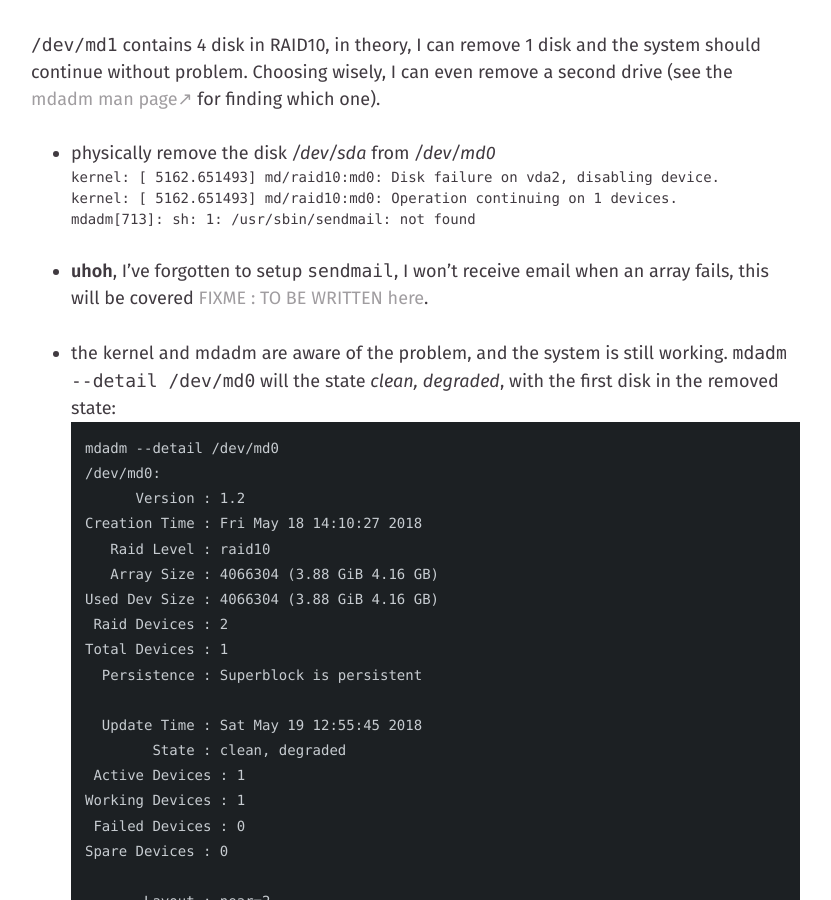
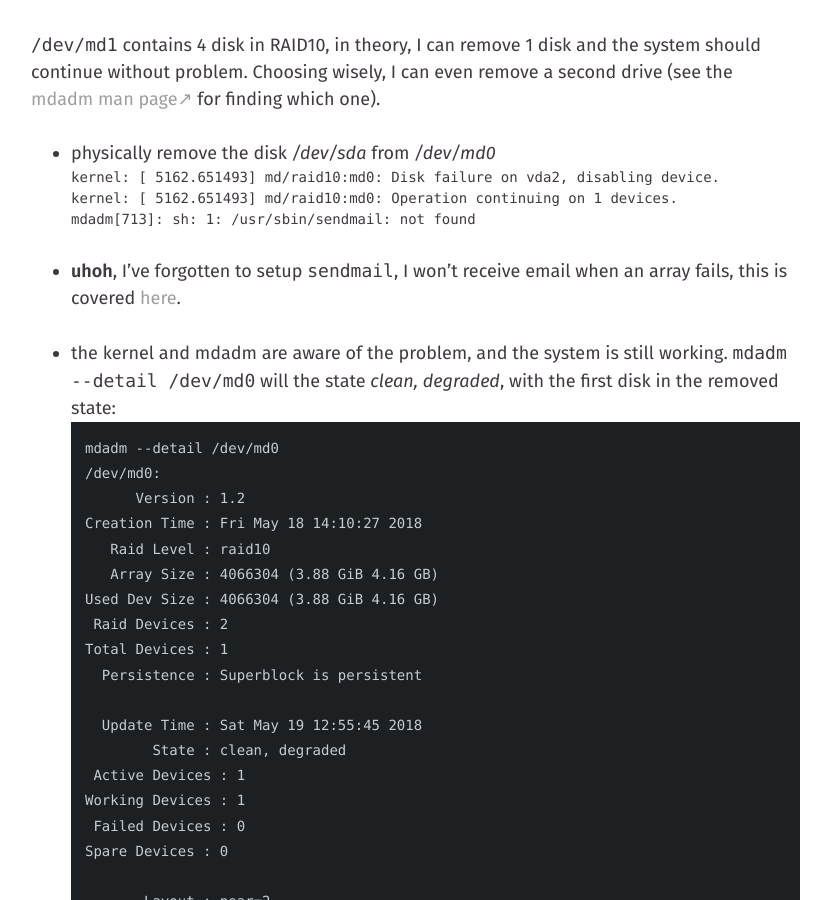
Before and after one commit to RandomReaper/cli, a Jekyll site: the page built from site/_posts/2018-05-22-server-18.04-playing-with-raid.md, in a window 1280 px wide and 900 px high, scrolled down 3832 px. Shown: the whole window, without its empty margins (41-872 px from the left). Built offline with Jekyll 4.4.1, drawn with Linux system fonts in a browser that asks for light colours.

Commit message:
sendmail post

````diff
--- a/site/_posts/2018-05-22-server-18.04-playing-with-raid.md
+++ b/site/_posts/2018-05-22-server-18.04-playing-with-raid.md
@@ -137,7 +137,7 @@ kernel: [ 5162.651493] md/raid10:md0: Operation continuing on 1 devices.
 mdadm[713]: sh: 1: /usr/sbin/sendmail: not found
 ```
 - **uhoh**, I've forgotten to setup `sendmail`, I won't receive email when an array
-fails, this will be covered [FIXME : TO BE WRITTEN here](18.04-server-sendmail.html).
+fails, this is covered [here](18.04-server-sendmail.html).
 
 - the kernel and mdadm are aware of the problem, and the system is still
 working. `mdadm --detail /dev/md0` will the state *clean, degraded*, with the
````
